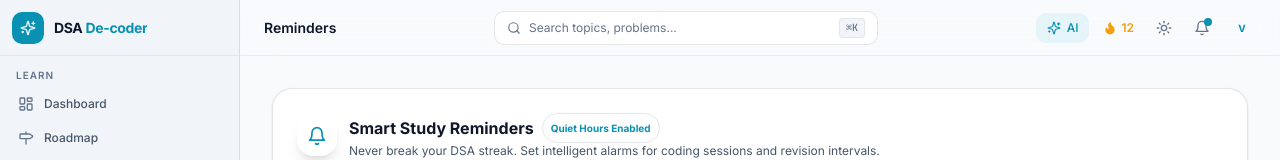
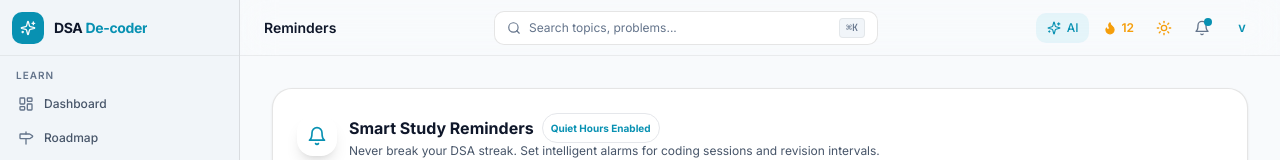
Before and after one commit to vikram1110dev/DSA-De-coder, a Next.js app: page /reminders in a window 1280 px wide. Shown: the top 160 px of the page. Built offline with nearby package versions, Linux system fonts and the light colour scheme.

Commit message:
fix: make theme toggler switch visible in Forest and Cyberpunk themes

```diff
--- a/src/components/layout/Navbar.tsx
+++ b/src/components/layout/Navbar.tsx
@@ -13,6 +13,8 @@ import {
   ExternalLink,
   Sun,
   Moon,
+  Leaf,
+  Zap,
 } from 'lucide-react';
 import { storageService } from '@/lib/storage';
 import { NotificationItem, UserProfile } from '@/types';
@@ -47,12 +49,14 @@ const ThemeToggle = () => {
   return (
     <button
       onClick={toggleTheme}
-      className="relative p-2 text-text-muted hover:text-text-primary rounded-lg hover:bg-[var(--hover-overlay)] transition-all"
-      aria-label={`Switch to ${theme === 'dark' ? 'light' : 'dark'} mode`}
-      title={`Switch to ${theme === 'dark' ? 'light' : 'dark'} mode`}
+      className="relative w-8 h-8 flex items-center justify-center text-text-muted hover:text-text-primary rounded-lg hover:bg-[var(--hover-overlay)] transition-all"
+      aria-label={`Current theme: ${theme}. Click to switch.`}
+      title={`Current theme: ${theme}. Click to switch.`}
     >
-      <Sun className={clsx('w-4 h-4 transition-all duration-300 absolute inset-0 m-auto', theme === 'light' ? 'opacity-100 rotate-0 scale-100' : 'opacity-0 rotate-90 scale-0')} />
-      <Moon className={clsx('w-4 h-4 transition-all duration-300', theme === 'dark' ? 'opacity-100 rotate-0 scale-100' : 'opacity-0 -rotate-90 scale-0')} />
+      {theme === 'light' && <Sun className="w-4 h-4 text-accent-amber animate-in zoom-in-50 duration-200" />}
+      {theme === 'dark' && <Moon className="w-4 h-4 text-accent animate-in zoom-in-50 duration-200" />}
+      {theme === 'forest' && <Leaf className="w-4 h-4 text-state-success animate-in zoom-in-50 duration-200" />}
+      {theme === 'cyberpunk' && <Zap className="w-4 h-4 text-accent-rose animate-in zoom-in-50 duration-200" />}
     </button>
   );
 };
```
